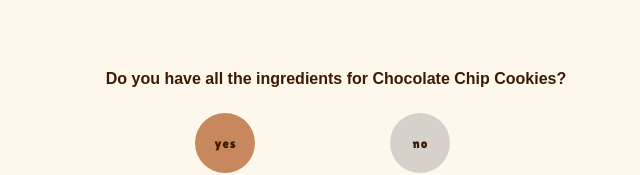
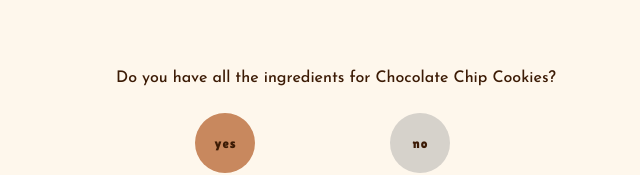
Before and after one commit to Anniestannie/Anniestannie.github.io, a plain HTML site: page project-1/fourth-page.html in a window 1280 px wide. Shown: the part 644-819 px from the top of the page, without its empty margins (345-985 px from the left). Drawn offline with Linux system fonts and the light colour scheme.

Commit message:
Update styletwo.css

```diff
--- a/project-1/styletwo.css
+++ b/project-1/styletwo.css
@@ -82,9 +82,10 @@
 }
 
 h2 {
-  font-family: Arial, Helvetica, sans-serif;
+  font-family: Josefin Sans, Arial, Helvetica, sans-serif;
   text-align: center;
   font-size: 16px;
+  font-weight: 500;
   height: 70px;
   width: 700px;
   position: absolute;
```
